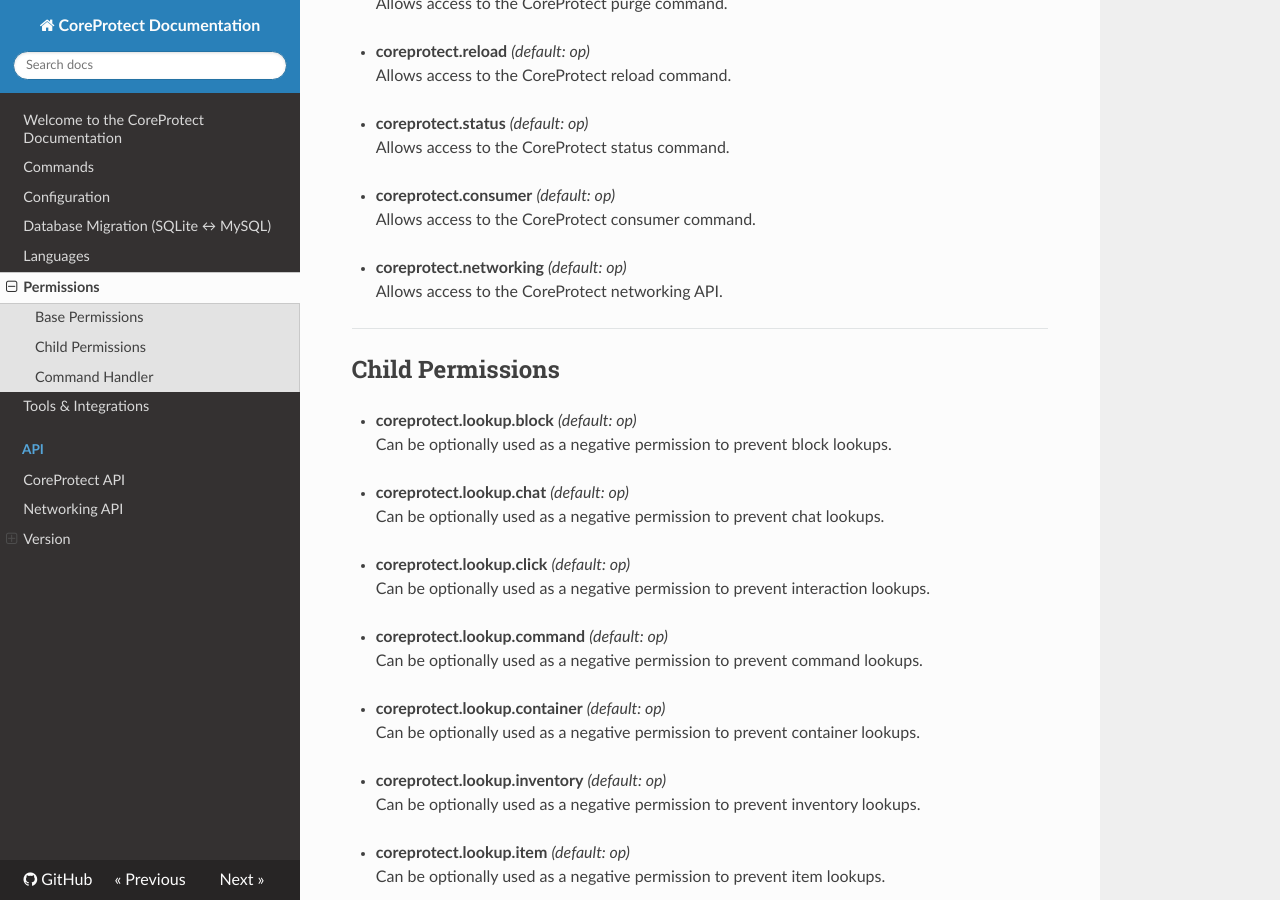
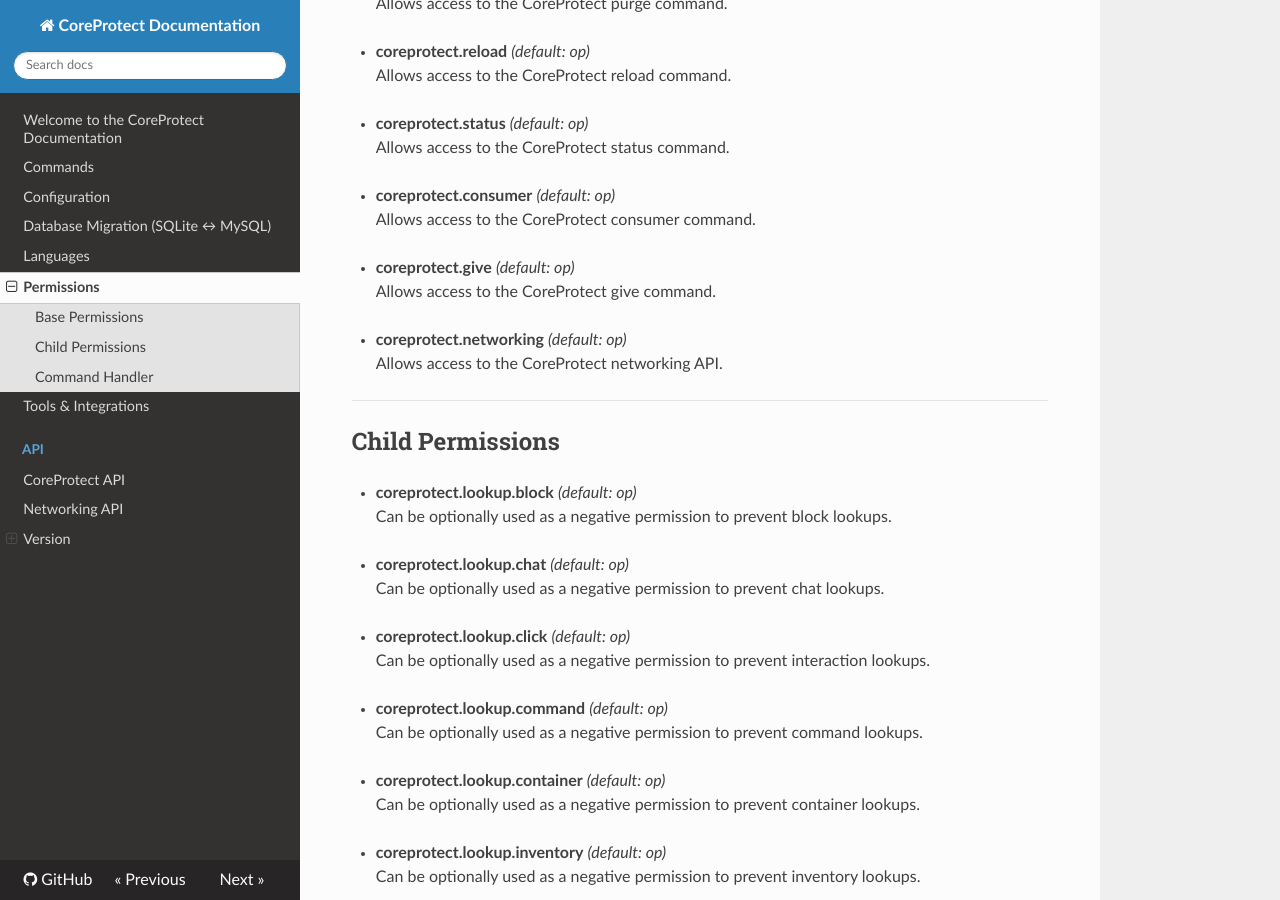
Before and after one commit to PlayPro/CoreProtect, an MkDocs documentation site: the page built from docs/permissions.md, in a window 1280 px wide and 900 px high, scrolled down 825 px. Built offline with MkDocs 1.6.1, drawn with Linux system fonts in a browser that asks for light colours; nearby versions of some CDN libraries.

Commit message:
Update permissions.md

```diff
--- a/docs/permissions.md
+++ b/docs/permissions.md
@@ -38,6 +38,9 @@ The following permissions can be used to restrict functionality within the plugi
   &nbsp;
 * **coreprotect.consumer** *(default: op)*
   Allows access to the CoreProtect consumer command.
+  &nbsp;
+* **coreprotect.give** *(default: op)*
+  Allows access to the CoreProtect give command.
   &nbsp;
 * **coreprotect.networking** *(default: op)*
   Allows access to the CoreProtect networking API.
```
